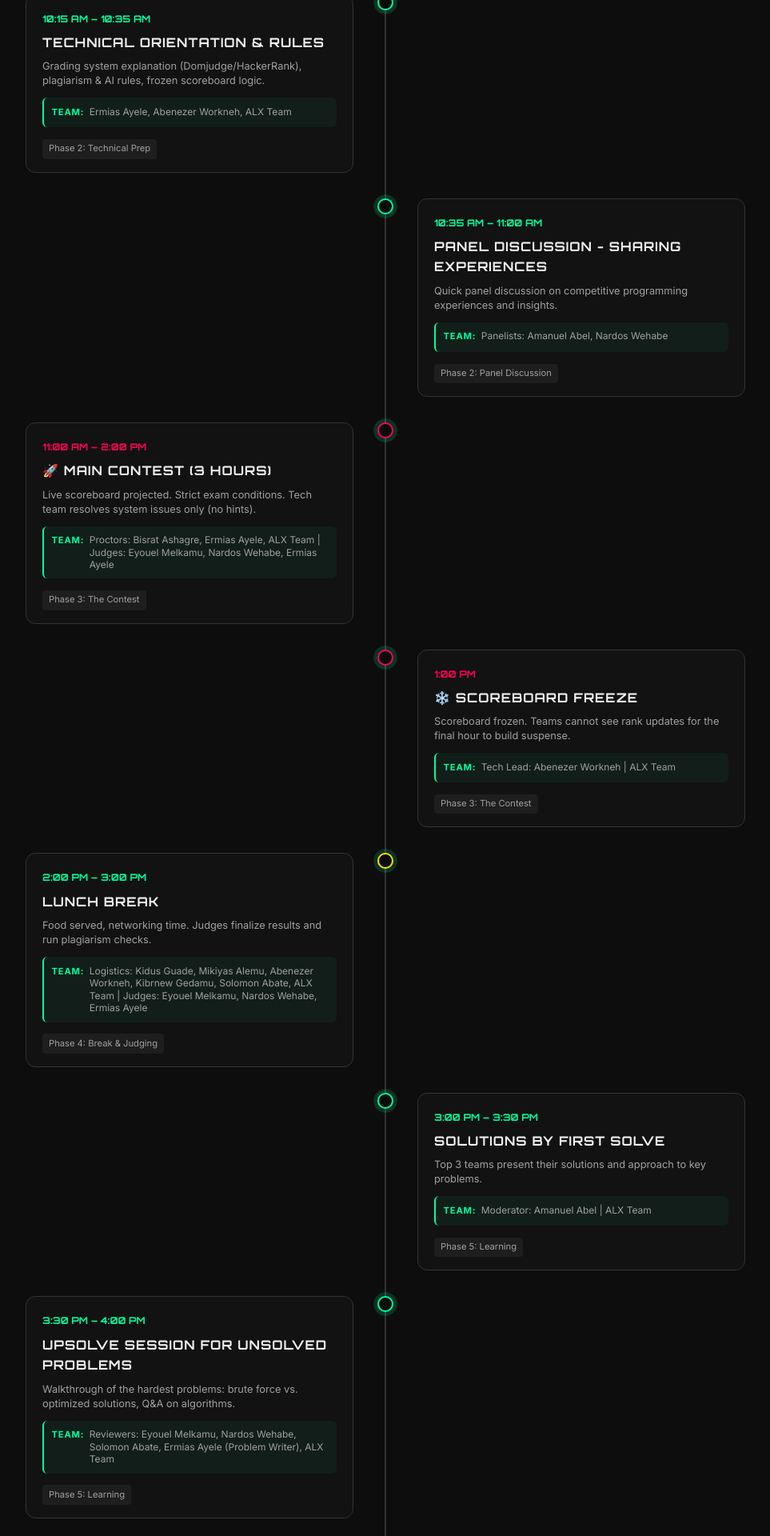
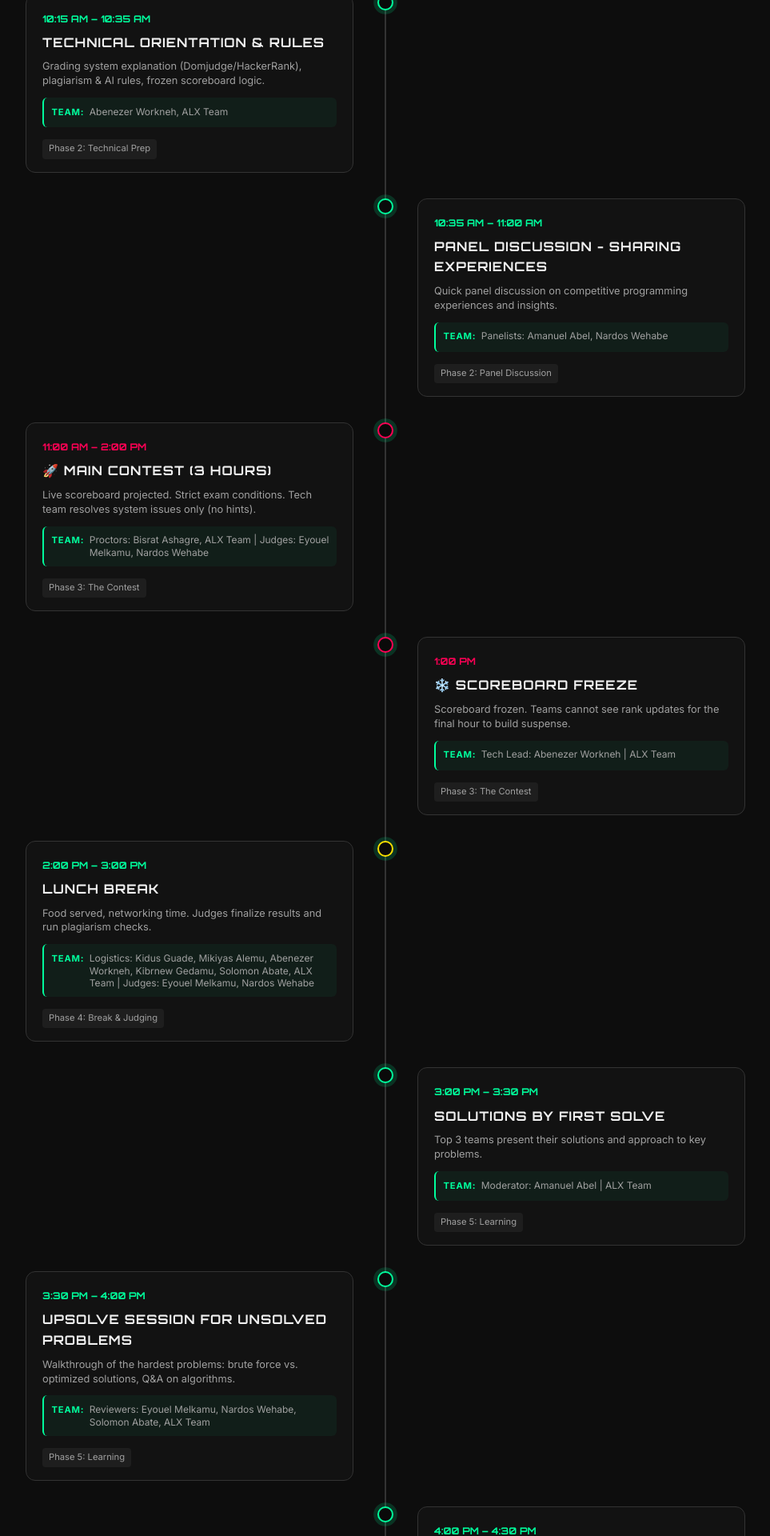
Before and after one commit to BisratJ/hackathon_outline, a React (Vite) app: page / in a window 1280 px wide. Shown: the part 2040-3960 px from the top of the page at 80% size, without its empty margins (158-1121 px from the left). Built offline with nearby package versions, Linux system fonts and the light colour scheme.

Commit message:
update: Remove Ermias Ayele from all agenda items

```diff
--- a/src/components/Agenda.jsx
+++ b/src/components/Agenda.jsx
@@ -24,7 +24,7 @@ const Agenda = () => {
             phase: "Phase 2: Technical Prep",
             title: "Technical Orientation & Rules",
             details: "Grading system explanation (Domjudge/HackerRank), plagiarism & AI rules, frozen scoreboard logic.",
-            team: "Ermias Ayele, Abenezer Workneh, ALX Team",
+            team: "Abenezer Workneh, ALX Team",
             type: "technical"
         },
         {
@@ -40,7 +40,7 @@ const Agenda = () => {
             phase: "Phase 3: The Contest",
             title: "🚀 MAIN CONTEST (3 Hours)",
             details: "Live scoreboard projected. Strict exam conditions. Tech team resolves system issues only (no hints).",
-            team: "Proctors: Bisrat Ashagre, Ermias Ayele, ALX Team | Judges: Eyouel Melkamu, Nardos Wehabe, Ermias Ayele",
+            team: "Proctors: Bisrat Ashagre, ALX Team | Judges: Eyouel Melkamu, Nardos Wehabe",
             type: "contest"
         },
         {
@@ -56,7 +56,7 @@ const Agenda = () => {
             phase: "Phase 4: Break & Judging",
             title: "Lunch Break",
             details: "Food served, networking time. Judges finalize results and run plagiarism checks.",
-            team: "Logistics: Kidus Guade, Mikiyas Alemu, Abenezer Workneh, Kibrnew Gedamu, Solomon Abate, ALX Team | Judges: Eyouel Melkamu, Nardos Wehabe, Ermias Ayele",
+            team: "Logistics: Kidus Guade, Mikiyas Alemu, Abenezer Workneh, Kibrnew Gedamu, Solomon Abate, ALX Team | Judges: Eyouel Melkamu, Nardos Wehabe",
             type: "break"
         },
         {
@@ -72,7 +72,7 @@ const Agenda = () => {
             phase: "Phase 5: Learning",
             title: "Upsolve Session for Unsolved Problems",
             details: "Walkthrough of the hardest problems: brute force vs. optimized solutions, Q&A on algorithms.",
-            team: "Reviewers: Eyouel Melkamu, Nardos Wehabe, Solomon Abate, Ermias Ayele (Problem Writer), ALX Team",
+            team: "Reviewers: Eyouel Melkamu, Nardos Wehabe, Solomon Abate, ALX Team",
             type: "education"
         },
         {
```
